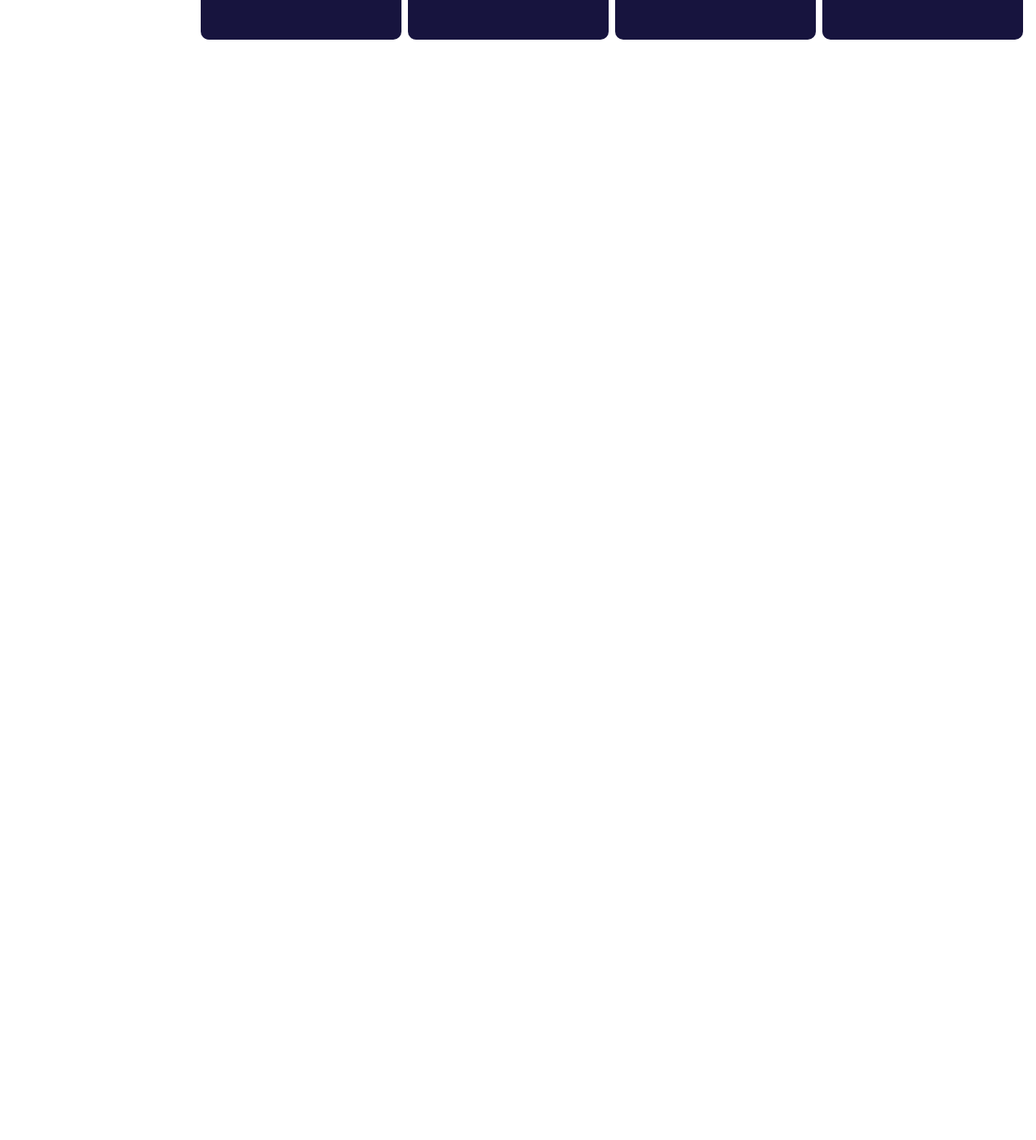
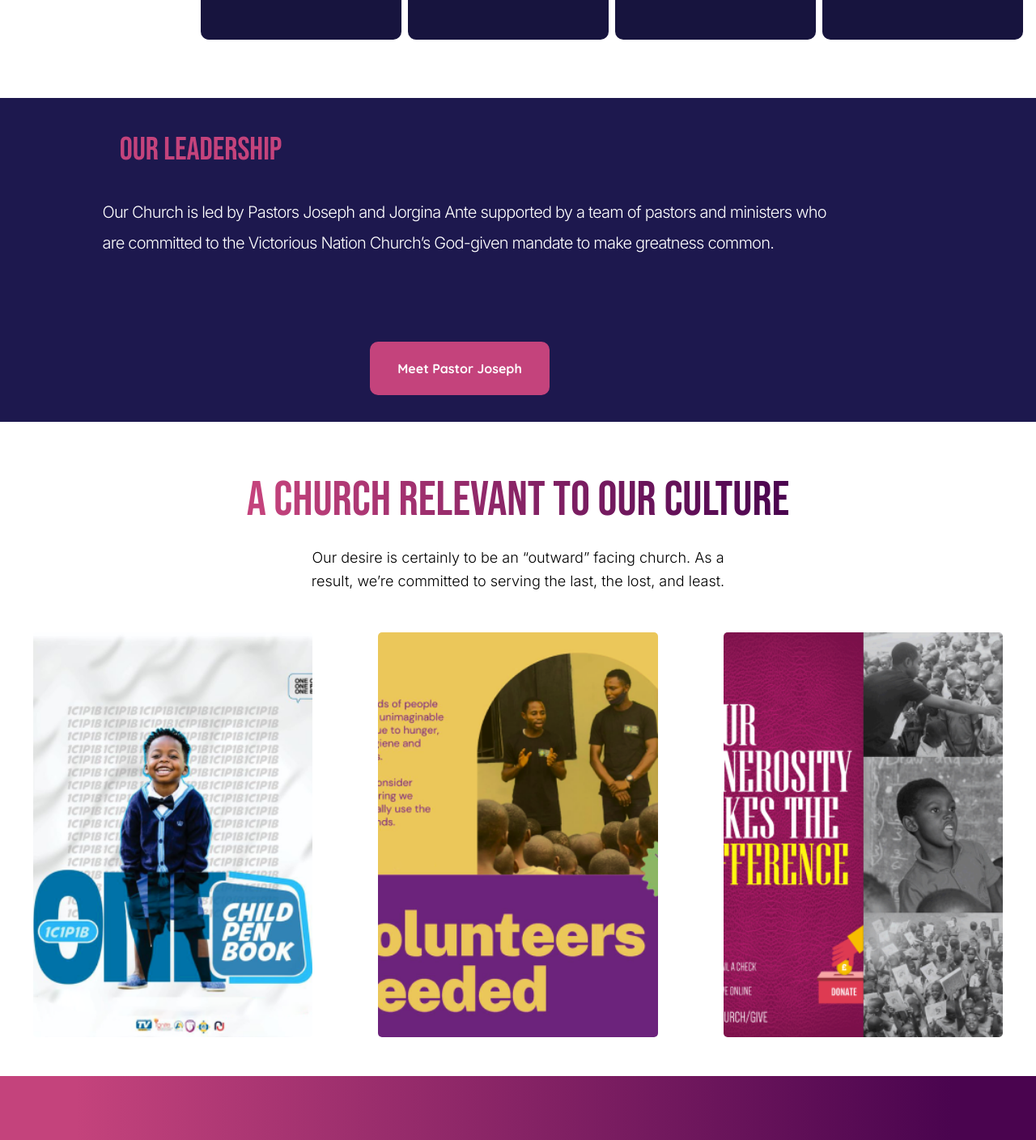
Before and after one commit to Hunchojoe19/VictoriousNation, a React (Create React App) app: page /about in a window 1280 px wide. Shown: the part 2903-4311 px from the top of the page at 81% size. Before the commit the page ends 3024 px from the top, so only its background shows below. Built offline with nearby package versions, Linux system fonts and the light colour scheme.

Commit message:
finished

```diff
--- a/src/components/About/NextAbout.jsx
+++ b/src/components/About/NextAbout.jsx
@@ -1,5 +1,6 @@
 import { Box, Grid } from "@mui/material";
 import React from "react";
+import Footer from "../reusables/Footer";
 const style = {
   width: "100%",
   height: "120vh",
@@ -632,6 +633,56 @@ const NextAbout = () => {
             </div>
           </Grid>
         </Grid>
+        <Grid
+          container
+          height={400}
+          sx={{
+            background: "#1D184E",
+            display: "flex",
+            flexDirection: "column",
+            justifyContent: "flex-start",
+            alignItems: "flex-start",
+          }}
+        >
+          <div className="leadership">
+            <h2>OUR LEADERSHIP</h2>
+          </div>
+          <div className="leader">
+            <p className="para">
+              Our Church is led by Pastors Joseph and Jorgina Ante supported by
+              a team of pastors and ministers who are committed to the
+              Victorious Nation Church’s God-given mandate to make greatness
+              common.
+            </p>
+          </div>
+          <div className="lead-btn">
+            <button>Meet Pastor Joseph</button>
+          </div>
+        </Grid>
+        <Grid
+          container
+          sx={{
+            minHeight: "70vh",
+            display: "flex",
+            flexDirection: "column",
+            // justifyContent: "center",
+            alignItems: "center",
+          }}
+        >
+          <div className="relevant">
+            <h2>A CHURCH RELEVANT TO OUR CULTURE</h2>
+            <p>
+              Our desire is certainly to be an “outward” facing church. As a
+              result, we’re committed to serving the last, the lost, and least.
+            </p>
+          </div>
+          <div className="the_three_cards">
+            <div className="one-card"></div>
+            <div className="two-card"></div>
+            <div className="three-card"></div>
+          </div>
+        </Grid>
+        <Footer />
       </div>
     </Box>
   );
--- a/src/components/About/about.css
+++ b/src/components/About/about.css
@@ -136,3 +136,151 @@
 
   color: #c4437c;
 }
+.leadership {
+  width: 30%;
+  height: 90px;
+  margin-top: 2rem;
+}
+.leadership h2 {
+  font-family: "Bebas Neue";
+  font-style: normal;
+  font-weight: 400;
+  font-size: 40px;
+  line-height: 48px;
+  /* identical to box height */
+  text-shadow: none;
+  display: flex;
+  align-items: center;
+  text-transform: uppercase;
+  display: flex;
+  margin-left: 7rem;
+  justify-content: center;
+  align-items: center;
+  color: #c4437c;
+}
+.leader {
+  width: 90%;
+  height: 130px;
+  display: flex;
+  justify-content: center;
+  /* align-content: flex-start; */
+}
+.para {
+  width: 899px;
+  font-family: "Inter";
+  font-style: normal;
+  font-weight: 300;
+  font-size: 20px;
+  line-height: 38px;
+  display: flex;
+  align-items: flex-start;
+  justify-content: center;
+  letter-spacing: -0.04em;
+  color: #ffffff;
+}
+.lead-btn {
+  width: 80%;
+  height: 100px;
+  margin-top: 2rem;
+  display: flex;
+  justify-content: center;
+  align-items: center;
+}
+.lead-btn button {
+  width: 222px;
+  height: 66px;
+  background: #c4437c;
+  backdrop-filter: blur(2px);
+  border-radius: 10px;
+  border: none;
+  font-family: "Quicksand";
+  font-style: normal;
+  font-weight: 700;
+  font-size: 16px;
+  line-height: 16px;
+  margin-left: 7rem;
+  text-align: center;
+
+  color: #ffffff;
+
+  flex: none;
+  order: 0;
+  flex-grow: 0;
+}
+.relevant {
+  margin-top: 3rem;
+  display: flex;
+  flex-direction: column;
+  justify-content: center;
+  align-items: center;
+}
+.relevant h2 {
+  font-family: "Bebas Neue";
+  font-style: normal;
+  font-weight: 400;
+  font-size: 60px;
+  line-height: 82px;
+  margin-bottom: 1rem;
+  /* identical to box height */
+
+  display: flex;
+  align-items: center;
+  text-transform: uppercase;
+
+  background: linear-gradient(90deg, #c4437c 2.57%, #4a044f 100%);
+  -webkit-background-clip: text;
+  -webkit-text-fill-color: transparent;
+  background-clip: text;
+  text-fill-color: transparent;
+  background-blend-mode: multiply;
+  text-shadow: none;
+}
+.relevant p {
+  width: 520px;
+  font-family: "Inter";
+  font-style: normal;
+  font-weight: 300;
+  font-size: 18px;
+  line-height: 160%;
+
+  display: flex;
+  align-items: center;
+  text-align: center;
+
+  color: #000000;
+}
+.the_three_cards {
+  margin: 3rem auto;
+  width: 100%;
+  height: 500px;
+  display: flex;
+  justify-content: center;
+  align-items: center;
+}
+.one-card {
+  width: 27%;
+  height: 500px;
+  background-image: url("./../assets/images/ChildPen.png");
+  background-size: cover;
+  background-position: center;
+  margin: auto auto;
+  border-radius: 5px;
+}
+.two-card {
+  width: 27%;
+  height: 500px;
+  background-image: url("./../assets/images/Vounteer.png");
+  background-size: cover;
+  background-position: center;
+  margin: auto auto;
+  border-radius: 5px;
+}
+.three-card {
+  width: 27%;
+  height: 500px;
+  background-image: url("./../assets/images/generosity.png");
+  background-size: cover;
+  background-position: center;
+  margin: auto auto;
+  border-radius: 5px;
+}
```
Also changed, not shown: src/components/assets/images/ChildPen.png (added), src/components/assets/images/Vounteer.png (added).
